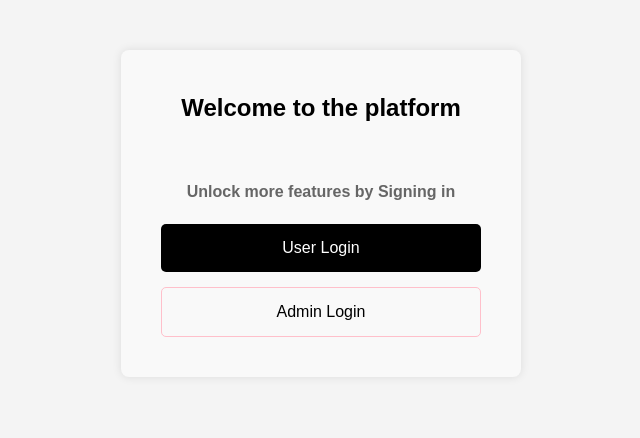
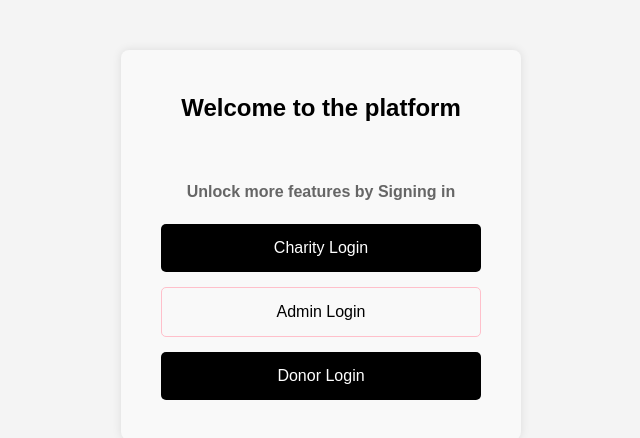
Before and after one commit to festus-sulumeti/Tuinue-wasichana, a React (Create React App) app: page /login in a window 1280 px wide. Shown: the top 438 px of the page, without its empty margins (319-959 px from the left). Built offline with nearby package versions, Linux system fonts and the light colour scheme.

Commit message:
the project files

```diff
--- a/src/components/Login.js
+++ b/src/components/Login.js
@@ -13,8 +13,9 @@ const Login = () => {
                   <br />
 
                   <p className='description'>Unlock more features by Signing in</p>
-                  <Link to="/userlogin" className='link login-link'>User Login</Link>
+                  <Link to="/userlogin" className='link login-link'>Charity Login</Link>
                   <Link to="/adminlogin" className='link signup-link'>Admin Login</Link>
+                  <Link to="/adminlogin" className='link login-link'>Donor Login</Link>
             </div>
         </div>
     )
--- a/src/components/SignUp.js
+++ b/src/components/SignUp.js
@@ -1,8 +1,12 @@
-import React from 'react';
+import { useState } from 'react';
+import { ToastContainer, toast  } from 'react-toastify';
+import "react-toastify/dist/ReactToastify.css";
+
 import { useFormik } from 'formik';
 
 
 export default function SignUp({ onSignUp }) {
+
     const formik = useFormik({
         initialValues: {
             name: '',
```
Also changed, not shown: src/components/Button.js (deleted, +0 -31 lines).
